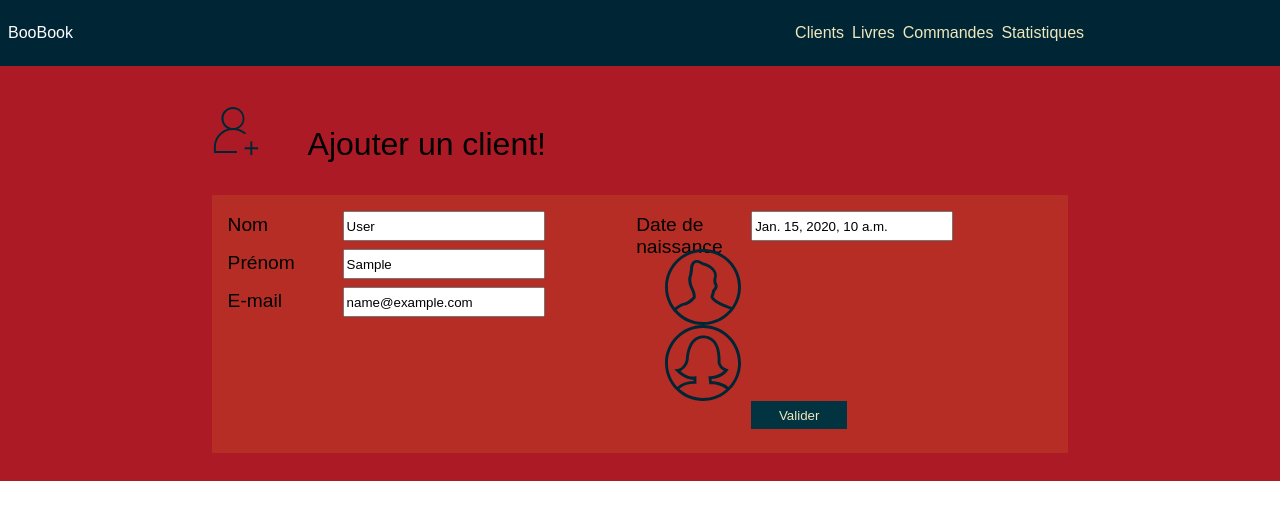
After one commit to KevinPautonnier/mongoProject, a Django app: template web_interface/templates/form/edit_client.html in a window 1280 px wide. The commit adds this page. Shown: the top 520 px of the page. Run offline with Django 3.2, Linux system fonts and the light colour scheme; the template is opened without the code that fills it: most values are stand-ins (such as "Sample title", 1, 10 or a date in 2020).

Commit message:
add edit|add|delete client

```diff
--- a/mongoProject/urls.py
+++ b/mongoProject/urls.py
@@ -23,5 +23,6 @@ urlpatterns =[
     url(r'^clients',clients),
     url(r'^books',books),
     url(r'^stats',stats),
-    url(r'^book/edit', edit_book)
+    url(r'^book/edit', edit_book),
+    url(r'^client/edit', edit_client)
 ]
--- /dev/null
+++ b/web_interface/templates/form/edit_client.html
@@ -0,0 +1,58 @@
+<!DOCTYPE html>
+<html lang="fr">
+{% load static %}
+{% load getid %}
+<head>
+    <meta charset="UTF-8">
+    <title>Title</title>
+    <link rel="stylesheet" href="{% static 'css/style.css' %}"/>
+</head>
+<body>
+
+{% include 'static/header.html' %}
+
+<div class="form-wrap">
+    <div class="form-container">
+        <div class="post-form">
+            <img src="{% static 'images/Icon_addclient.svg' %}">
+            <p>Ajouter un client!</p>
+        </div>
+        <form method="post" action="/clients">
+            {% csrf_token %}
+            <div class="form">
+                <input type="hidden" name="action" value="edit">
+                <input type="hidden" name="id" value={{ client|mongo_id }}>
+                <div class="field">
+                    <label>Nom</label>
+                    <input name="last_name" value="{{ client.last_name }}">
+                </div>
+                <div class="field">
+                    <label>Prénom</label>
+                    <input name="first_name" value="{{ client.first_name }}">
+                </div>
+                <div class="field">
+                    <label>E-mail</label>
+                    <input name="email" value="{{ client.email }}">
+                </div>
+            </div>
+            <div class="form">
+                <div class="field">
+                    <label>Date de naissance</label>
+                    <input name="birth_date" value="{{ client.birth_date }}">
+                </div>
+
+                <div class="info">
+                    <img src="{% static  'images/Icon_homme.svg'%}">
+
+                    <img src="{% static  'images/Icon_femme.svg'%}">
+                </div>
+
+                <div class="field">
+                    <button type="submit">Valider</button>
+                </div>
+            </div>
+        </form>
+    </div>
+</div>
+</body>
+</html>
```
Also changed, not shown: web_interface/templates/clients.html (+23 -6 lines), web_interface/views.py (+44 -0 lines).
